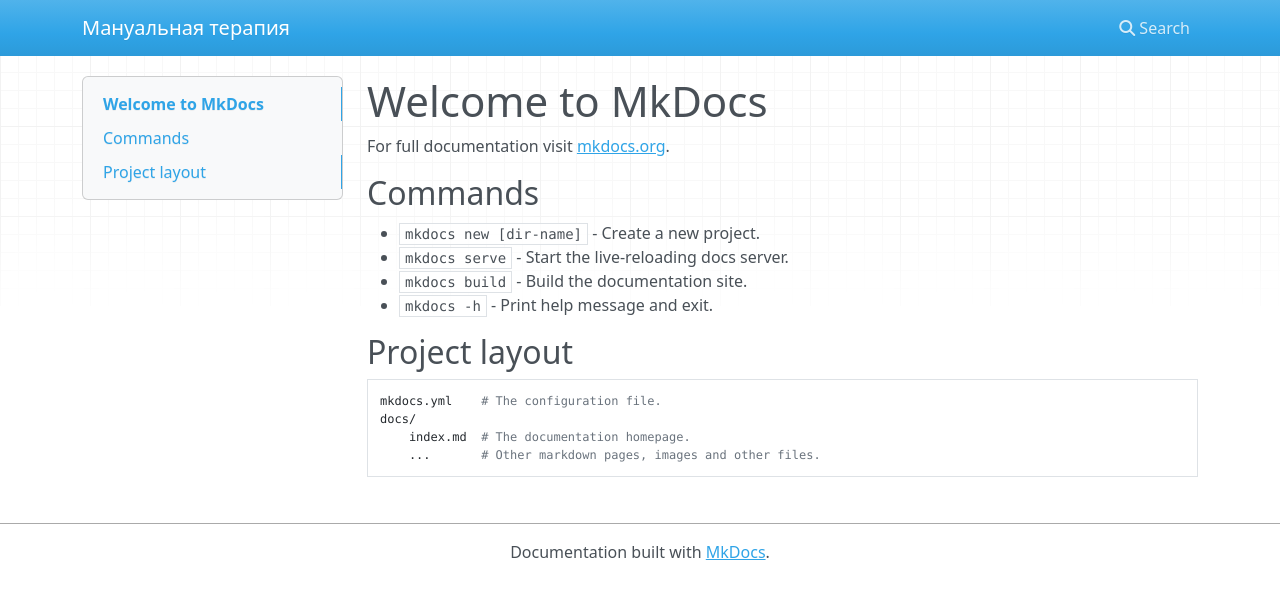
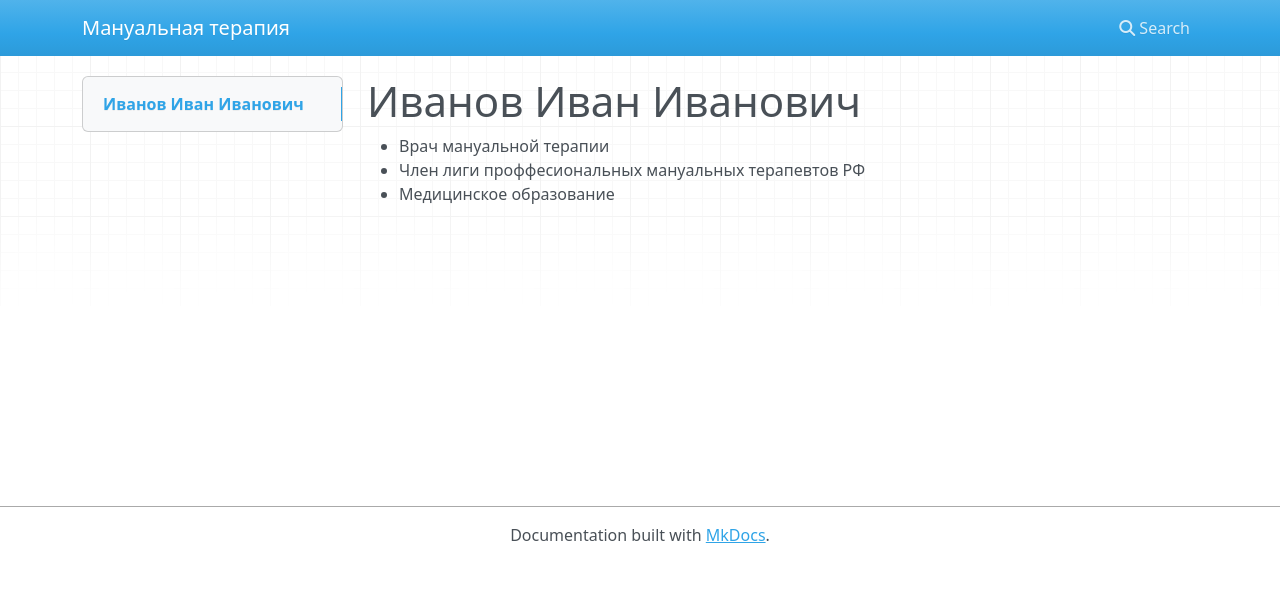
Before and after one commit to Lirmakina/Manul, an MkDocs documentation site: the page built from docs/index.md, in a window 1280 px wide. Shown: the top 599 px of the page. Built offline with MkDocs 1.6.1, drawn with Linux system fonts in a browser that asks for light colours; nearby versions of some CDN libraries.

Commit message:
change doc

```diff
--- a/docs/index.md
+++ b/docs/index.md
@@ -1,17 +1,5 @@
-# Welcome to MkDocs
+# Иванов Иван Иванович
 
-For full documentation visit [mkdocs.org](https://www.mkdocs.org).
-
-## Commands
-
-* `mkdocs new [dir-name]` - Create a new project.
-* `mkdocs serve` - Start the live-reloading docs server.
-* `mkdocs build` - Build the documentation site.
-* `mkdocs -h` - Print help message and exit.
-
-## Project layout
-
-    mkdocs.yml    # The configuration file.
-    docs/
-        index.md  # The documentation homepage.
-        ...       # Other markdown pages, images and other files.
+* Врач мануальной терапии
+* Член лиги проффесиональных мануальных терапевтов РФ
+* Медицинское образование
```
